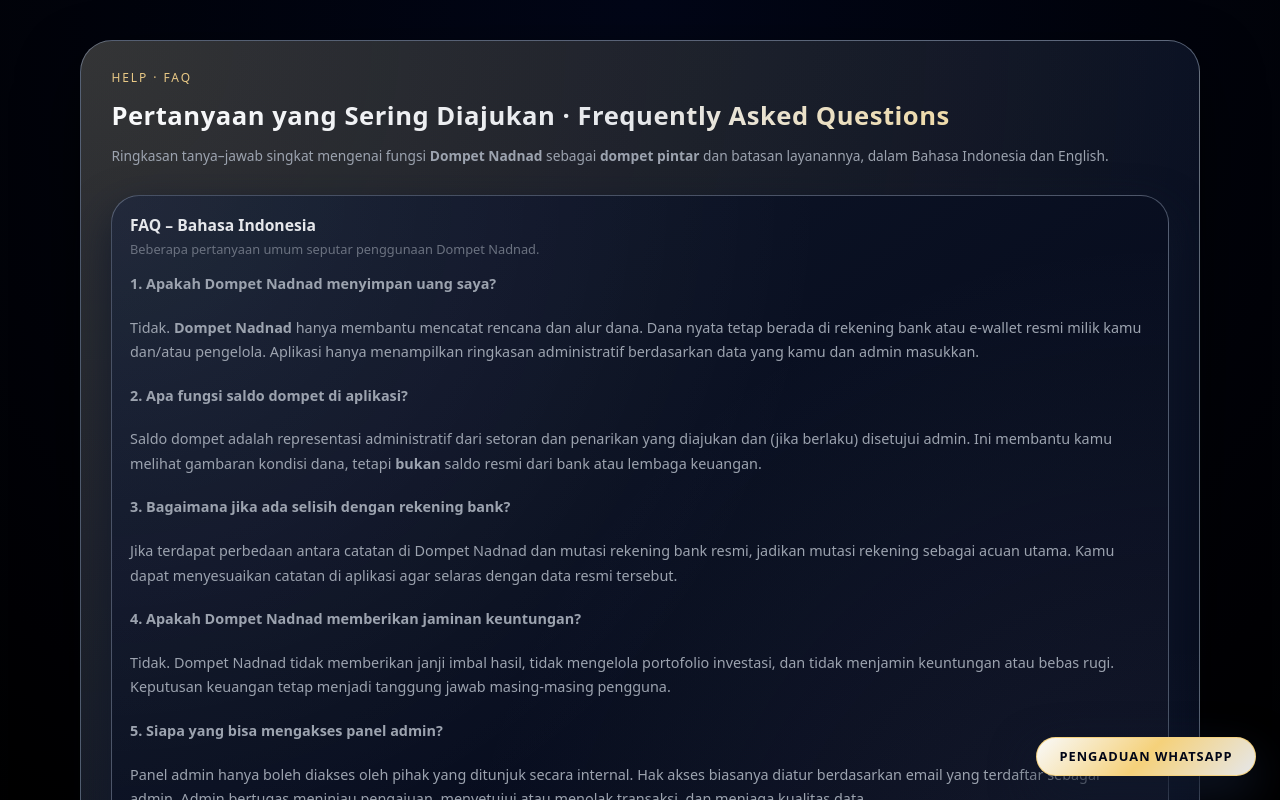
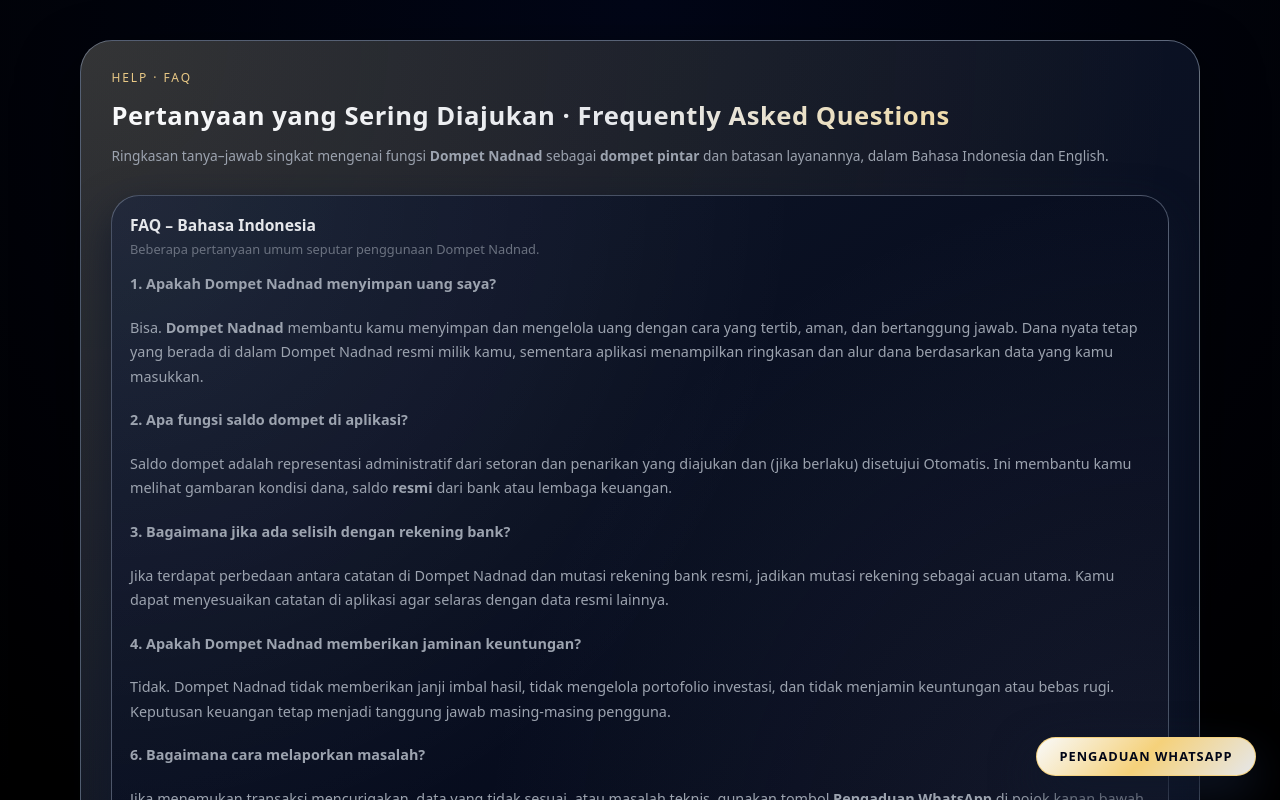
Before and after one commit to Mr-sn02/nadnad-invest-clean, a Next.js app in the folder nadnad-invest-clean/nadnad-invest-clean/: page /faq in a window 1280 px wide. Shown: the top 800 px of the page. Built offline with nearby package versions, Linux system fonts and the light colour scheme.

Commit message:
Update page.js

```diff
--- a/nadnad-invest-clean/nadnad-invest-clean/app/faq/page.js
+++ b/nadnad-invest-clean/nadnad-invest-clean/app/faq/page.js
@@ -32,20 +32,19 @@
               1. Apakah Dompet Nadnad menyimpan uang saya?
             </h4>
             <p>
-              Tidak. <strong>Dompet Nadnad</strong> hanya membantu mencatat
-              rencana dan alur dana. Dana nyata tetap berada di rekening bank
-              atau e-wallet resmi milik kamu dan/atau pengelola. Aplikasi hanya
-              menampilkan ringkasan administratif berdasarkan data yang kamu dan
-              admin masukkan.
+              Bisa. <strong>Dompet Nadnad</strong> membantu kamu menyimpan
+              dan mengelola uang dengan cara yang tertib, aman, dan bertanggung
+              jawab. Dana nyata tetap yang berada di dalam Dompet Nadnad resmi
+              milik kamu, sementara aplikasi menampilkan ringkasan dan alur dana
+              berdasarkan data yang kamu masukkan.
             </p>
 
             <h4>2. Apa fungsi saldo dompet di aplikasi?</h4>
             <p>
               Saldo dompet adalah representasi administratif dari setoran dan
-              penarikan yang diajukan dan (jika berlaku) disetujui admin. Ini
-              membantu kamu melihat gambaran kondisi dana, tetapi{" "}
-              <strong>bukan</strong> saldo resmi dari bank atau lembaga
-              keuangan.
+              penarikan yang diajukan dan (jika berlaku) disetujui Otomatis. Ini
+              membantu kamu melihat gambaran kondisi dana, saldo {" "}
+              <strong>resmi</strong> dari bank atau lembaga keuangan.
             </p>
 
             <h4>3. Bagaimana jika ada selisih dengan rekening bank?</h4>
@@ -53,7 +52,7 @@
               Jika terdapat perbedaan antara catatan di Dompet Nadnad dan mutasi
               rekening bank resmi, jadikan mutasi rekening sebagai acuan utama.
               Kamu dapat menyesuaikan catatan di aplikasi agar selaras dengan
-              data resmi tersebut.
+              data resmi lainnya.
             </p>
 
             <h4>4. Apakah Dompet Nadnad memberikan jaminan keuntungan?</h4>
@@ -62,14 +61,6 @@
               mengelola portofolio investasi, dan tidak menjamin keuntungan atau
               bebas rugi. Keputusan keuangan tetap menjadi tanggung jawab
               masing-masing pengguna.
-            </p>
-
-            <h4>5. Siapa yang bisa mengakses panel admin?</h4>
-            <p>
-              Panel admin hanya boleh diakses oleh pihak yang ditunjuk secara
-              internal. Hak akses biasanya diatur berdasarkan email yang
-              terdaftar sebagai admin. Admin bertugas meninjau pengajuan,
-              menyetujui atau menolak transaksi, dan menjaga kualitas data.
             </p>
 
             <h4>6. Bagaimana cara melaporkan masalah?</h4>
```
